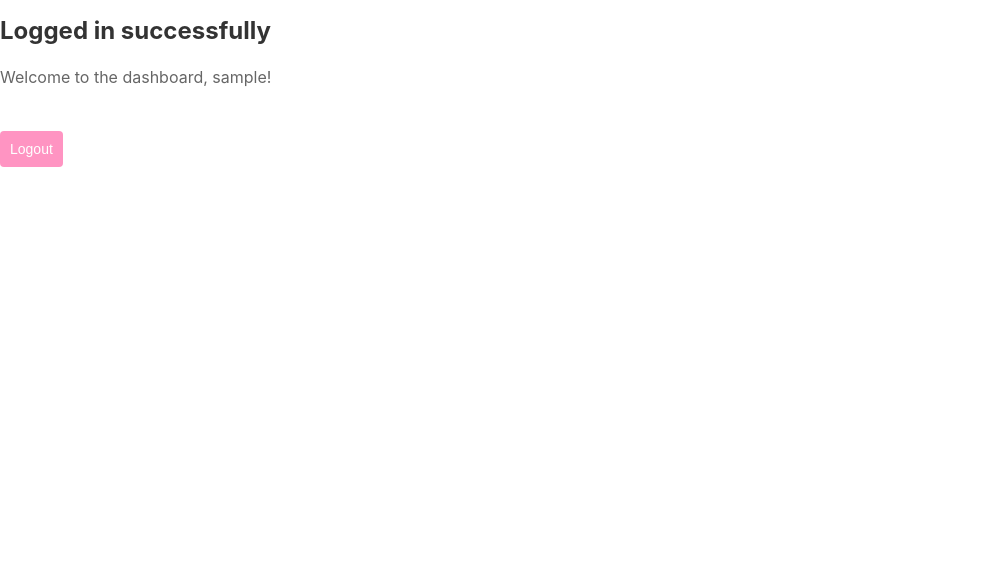
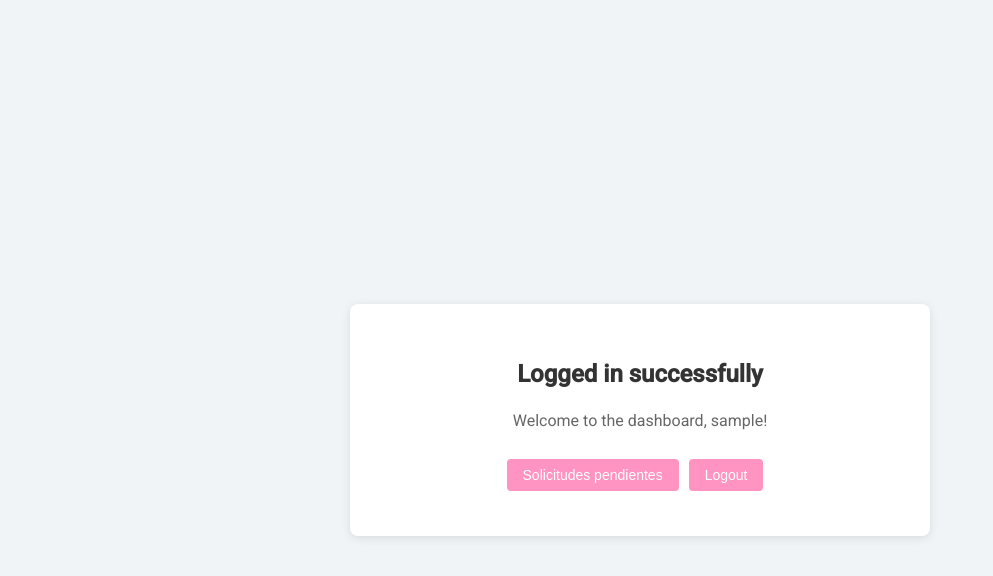
Before and after one commit to pamarilla87/michivisitas, a React (Create React App) app in the folder client/: page /success in a window 1280 px wide. Shown: the top 576 px of the page, without its empty margins (0-993 px from the left). Built offline with nearby package versions, Linux system fonts and the light colour scheme; sample sign-in values are in the browser's storage.

Commit message:
More CSS, updated success page, created pendingforms

```diff
--- a/client/src/App.js
+++ b/client/src/App.js
@@ -5,6 +5,8 @@ import FormPage from './FormPage';
 import ConfirmationPage from './ConfirmationPage';
 import AdminLoginPage from './AdminLoginPage'; // Import the admin login page
 import SuccessPage from './SuccessPage';
+import PendingForms from './PendingForms'; // Ensure this component is created and imported
+
 
 function ProtectedRoute({ children }) {
     const isAuthenticated = localStorage.getItem('token'); // Check if user is logged in
@@ -30,6 +32,11 @@ function App() {
                         <SuccessPage />
                     </ProtectedRoute>
                 } />
+                <Route path="/pending-forms" element={
+                    <ProtectedRoute>
+                        <PendingForms />
+                    </ProtectedRoute>
+                } />
             </Routes>
         </Router>
     );
--- /dev/null
+++ b/client/src/PendingForms.js
@@ -0,0 +1,12 @@
+import React from 'react';
+
+function PendingForms() {
+    return (
+        <div>
+            <h1>Solicitudes Pendientes</h1>
+            {/* Display list of pending forms here */}
+        </div>
+    );
+}
+
+export default PendingForms;
--- /dev/null
+++ b/client/src/SuccessPage.css
@@ -0,0 +1,54 @@
+/* SuccessPage.css */
+
+/* Importing Google Fonts used on FormPage */
+@import url('https://fonts.googleapis.com/css2?family=Roboto:wght@400;500&display=swap');
+
+.success-container {
+    display: flex;
+    justify-content: center;
+    align-items: center;
+    min-height: 100vh;
+    background-color: #f0f4f7; /* Very light pastel blue background for the whole page */
+    font-family: 'Roboto', sans-serif;
+    padding: 20px;
+    text-align: center;
+}
+
+.success-card {
+    background: white;
+    padding: 40px;
+    border-radius: 8px;
+    box-shadow: 0 2px 10px rgba(0,0,0,0.1);
+    width: 100%;
+    max-width: 500px;
+}
+
+.success-title {
+    color: #333;
+    font-size: 24px;
+    margin-bottom: 20px;
+}
+
+.success-text {
+    font-size: 16px;
+    color: #666;
+    margin-bottom: 20px;
+}
+
+.success-button {
+    padding: 8px 16px;
+    color: white;
+    background-color: #ff94c2; /* Pastel pink */
+    border: none;
+    border-radius: 4px;
+    font-size: 14px;
+    cursor: pointer;
+    transition: background-color 0.3s ease;
+    display: inline-block;
+    max-width: fit-content; /* Ensures the button is only as wide as its content */
+    margin: 5px 10px 5px 0; /* Right margin to add space between buttons */
+}
+
+.success-button:hover {
+    background-color: #ec829a; /* Darker shade of pink for hover effect */
+}
--- a/client/src/SuccessPage.js
+++ b/client/src/SuccessPage.js
@@ -1,6 +1,7 @@
 import React, { useState, useEffect } from 'react';
 import { useNavigate } from 'react-router-dom';
-import { jwtDecode } from 'jwt-decode'; // Corrected import
+import { jwtDecode } from 'jwt-decode';
+import './SuccessPage.css';  // Make sure the CSS file is correctly linked
 
 function SuccessPage() {
     const [username, setUsername] = useState('');
@@ -9,33 +10,37 @@ function SuccessPage() {
     useEffect(() => {
         const token = localStorage.getItem('token');
         if (!token) {
-            // Redirect to login page if no token is found
             navigate('/admin-login');
             return;
         }
 
         try {
-            // Decode the token to get user information
-            const decoded = jwtDecode(token); // Corrected function call
+            const decoded = jwtDecode(token);
             setUsername(decoded.username);
         } catch (error) {
-            // Handle error if token is invalid or expired
             console.error('Invalid token:', error);
-            localStorage.removeItem('token'); // Remove the invalid token
-            navigate('/admin-login'); // Redirect to login page
+            localStorage.removeItem('token');
+            navigate('/admin-login');
         }
     }, [navigate]);
 
     const handleLogout = () => {
-        localStorage.removeItem('token'); // Remove the token
-        navigate('/admin-login'); // Redirect to the login page
+        localStorage.removeItem('token');
+        navigate('/admin-login');
+    };
+
+    const handleViewPending = () => {
+        navigate('/pending-forms');
     };
 
     return (
-        <div>
-            <h1>Logged in successfully</h1>
-            <p>Welcome to the dashboard, {username || 'User'}!</p>
-            <button onClick={handleLogout}>Logout</button>
+        <div className="success-container">
+            <div className="success-card">
+                <h1 className="success-title">Logged in successfully</h1>
+                <p className="success-text">Welcome to the dashboard, {username || 'User'}!</p>
+                <button className="success-button" onClick={handleViewPending}>Solicitudes pendientes</button>
+                <button className="success-button" onClick={handleLogout}>Logout</button>
+            </div>
         </div>
     );
 }
--- a/client/src/adminLoginPage.css
+++ b/client/src/adminLoginPage.css
@@ -11,22 +11,26 @@
     padding: 20px;
     border-radius: 8px;
     box-shadow: 0 4px 8px rgba(0,0,0,0.1);
-    width: 300px; /* Preserving the size but ensuring aesthetics match */
+    width: 300px; /* Ensures that the card size is constant */
     display: flex;
     flex-direction: column;
 }
 
 .input-group {
     margin-bottom: 20px;
+    width: 100%; /* Ensures that input groups fill the card */
 }
 
-input[type="text"],
-input[type="password"] {
-    width: 100%;
-    padding: 10px;
-    border: 1px solid #ccc;
-    border-radius: 4px;
-    background-color: #ffffff; /* Ensures inputs are clearly visible */
+.input-group input[type="text"],
+.input-group input[type="password"] {
+    width: 100%; /* ensures inputs fill their container */
+    padding: 10px; /* uniform padding */
+    margin: 0; /* no additional space around inputs */
+    border: 1px solid #ccc; /* standard light grey border */
+    border-radius: 4px; /* soft rounded corners */
+    box-sizing: border-box; /* border and padding included in width */
+    font-size: 14px; /* readable font size */
+    background-color: #ffffff; /* clear white background */
 }
 
 .login-button {
@@ -37,6 +41,7 @@ input[type="password"] {
     border-radius: 4px;
     cursor: pointer;
     transition: background-color 0.3s;
+    width: auto; /* Prevents stretching to fit container */
 }
 
 .login-button:hover {
@@ -47,10 +52,11 @@ input[type="password"] {
     color: red;
     font-size: 0.875em;
     margin-top: 10px;
+    text-align: center; /* centering error messages */
 }
 
 h2 {
     margin-bottom: 20px;
     text-align: center;
-    color: #333; /* Ensuring header text is consistent in style */
+    color: #333; /* Consistent dark text color */
 }
```
Also changed, not shown: 1 other file (tests, documents, lock files or other folders).
